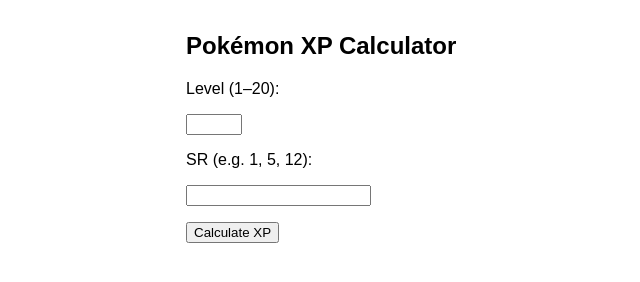
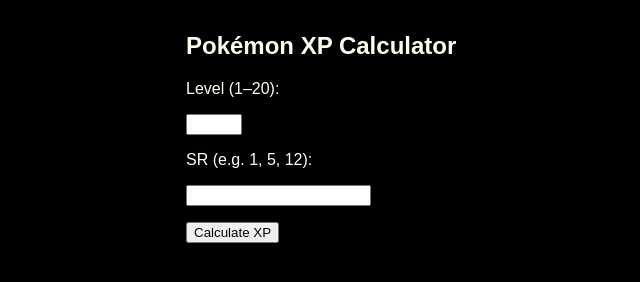
Before and after one commit to spacemetalcalc/exp-calc, a plain HTML site: page index.html in a window 1280 px wide. Shown: the whole page, without its empty margins (254-894 px from the left). Drawn offline with Linux system fonts and the light colour scheme.

Commit message:
Update index.html

```diff
--- a/index.html
+++ b/index.html
@@ -3,7 +3,7 @@
 <head>
   <title>XP Calculator</title>
   <style>
-    body { font-family: sans-serif; max-width: 400px; margin: 2rem auto; }
+    body { font-family: sans-serif; color: ivory; background-color: black; max-width: 400px; margin: 2rem auto; }
     label, input, button { display: block; margin-top: 1rem; }
   </style>
 </head>
```
